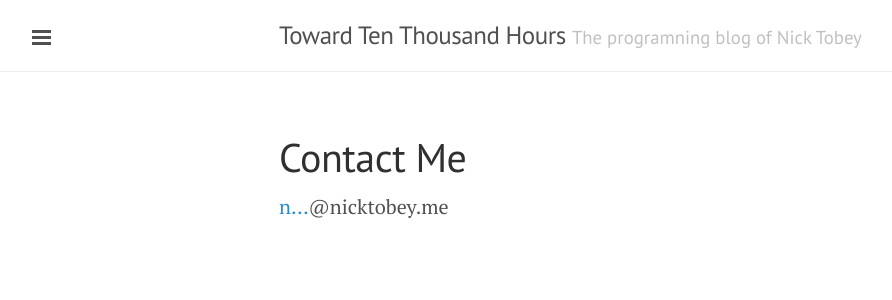
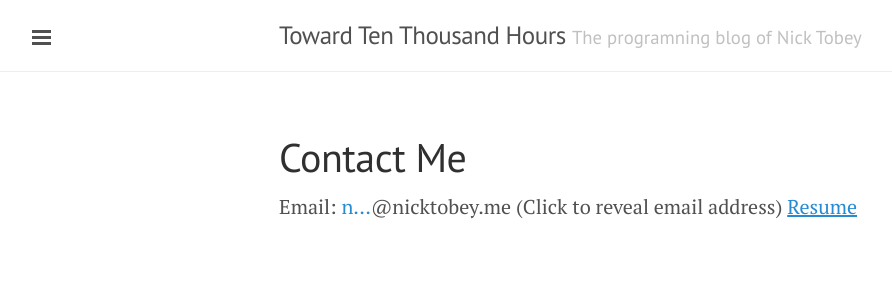
Before and after one commit to nicktobey/nicktobey.github.io, a Jekyll site: the page built from contact.md, in a window 1280 px wide. Shown: the top 300 px of the page, without its empty margins (1-893 px from the left). Built offline with Jekyll 4.4.1, drawn with Linux system fonts in a browser that asks for light colours; Markdown is read by kramdown in place of the engine named in the settings.

Commit message:
Add resume

```diff
--- a/contact.md
+++ b/contact.md
@@ -5,4 +5,5 @@ short_title: Contact
 show: true
 ---
 
-<a href="http://www.google.com/recaptcha/mailhide/d?k=01PyzpEtsdiTNGSY5qMSY7pQ==&amp;c=D6CTIppN7TpZoOTLEGsKQJ_B3MPz8Ar0bUTnNOhkn0A=" onclick="window.open('http://www.google.com/recaptcha/mailhide/d?k\07501PyzpEtsdiTNGSY5qMSY7pQ\75\75\46c\75D6CTIppN7TpZoOTLEGsKQJ_B3MPz8Ar0bUTnNOhkn0A\075', '', 'toolbar=0,scrollbars=0,location=0,statusbar=0,menubar=0,resizable=0,width=500,height=300'); return false;" title="Reveal this e-mail address">n...</a>@nicktobey.me
+Email: <a href="http://www.google.com/recaptcha/mailhide/d?k=01PyzpEtsdiTNGSY5qMSY7pQ==&amp;c=D6CTIppN7TpZoOTLEGsKQJ_B3MPz8Ar0bUTnNOhkn0A=" onclick="window.open('http://www.google.com/recaptcha/mailhide/d?k\07501PyzpEtsdiTNGSY5qMSY7pQ\75\75\46c\75D6CTIppN7TpZoOTLEGsKQJ_B3MPz8Ar0bUTnNOhkn0A\075', '', 'toolbar=0,scrollbars=0,location=0,statusbar=0,menubar=0,resizable=0,width=500,height=300'); return false;" title="Reveal this e-mail address">n...</a>@nicktobey.me (Click to reveal email address)
+<a href="http://nicktobey.me/resume.pdf"><u>Resume</u></a>
```
Also changed, not shown: 1 other file.
